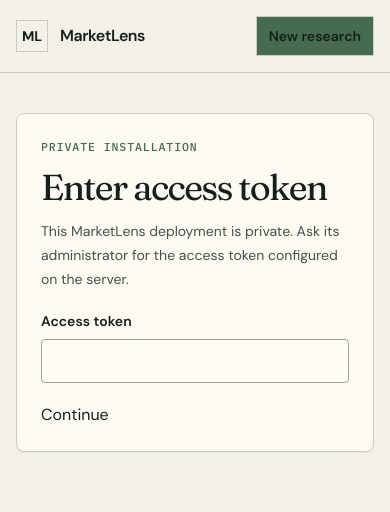
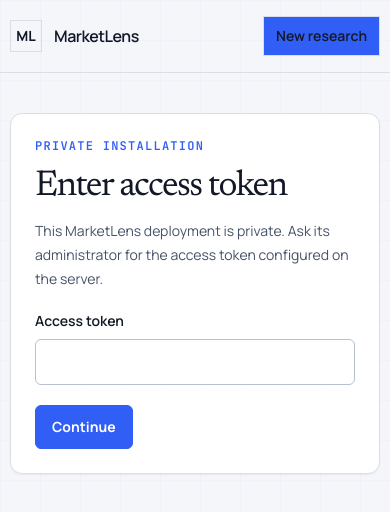
Before and after one commit to GipsyDanger-dev/MarketLens, a Next.js app in the folder apps/web/: page /access in a window 390 px wide. Shown: the top 512 px of the page. Built offline with nearby package versions, Linux system fonts and the light colour scheme.

Commit message:
style(design): establish Cobalt Ledger foundation
Replace the green editorial palette with graphite, porcelain, cobalt, and copper tokens. Move typography to optimized Next.js fonts and document the responsive visual system.

```diff
--- a/apps/web/src/app/globals.css
+++ b/apps/web/src/app/globals.css
@@ -1,87 +1,129 @@
-@import url("https://fonts.googleapis.com/css2?family=DM+Sans:opsz,wght@9..40,400..700&family=Fraunces:opsz,SOFT,WONK@9..144,0..100,0..1&family=IBM+Plex+Mono:wght@400;500&display=swap");
 @import "tailwindcss";
 
 :root {
-  --canvas: #f3f0e7;
-  --paper: #fffcf5;
-  --paper-muted: #e9e5da;
-  --ink: #16201b;
-  --ink-soft: #445149;
-  --ink-faint: #718076;
-  --rule: #c9cdc1;
-  --rule-strong: #9aa398;
-  --accent: #476b50;
-  --accent-hover: #35543e;
-  --accent-soft: #d5e0bf;
-  --accent-wash: #e8efda;
-  --success: #2f7a53;
-  --warning: #a26825;
-  --danger: #a9463d;
-  --info: #355f7a;
+  --canvas: #f4f6fa;
+  --canvas-deep: #e9edf5;
+  --paper: #ffffff;
+  --paper-muted: #f0f3f8;
+  --paper-subtle: #f7f8fb;
+  --graphite: #0b1220;
+  --midnight: #111b2e;
+  --midnight-soft: #17243a;
+  --ink: #121826;
+  --ink-soft: #465267;
+  --ink-faint: #667085;
+  --inverse: #f5f7ff;
+  --inverse-soft: #aeb9cc;
+  --rule: #d9dee8;
+  --rule-strong: #b8c1cf;
+  --accent: #315ef5;
+  --accent-hover: #2347c8;
+  --accent-soft: #dfe7ff;
+  --accent-wash: #eef2ff;
+  --copper: #b7642a;
+  --copper-soft: #f6e8dc;
+  --success: #18794e;
+  --warning: #9a5b13;
+  --danger: #b42318;
+  --danger-soft: #fff0ee;
+  --info: #2357c6;
+  --visited: #7a3e55;
   --background: var(--canvas);
   --foreground: var(--ink);
+  --shadow-sm: 0 1px 2px rgb(11 18 32 / 0.06);
+  --shadow-md: 0 14px 40px rgb(11 18 32 / 0.09);
+  --shadow-lg: 0 30px 90px rgb(4 10 22 / 0.26);
+  --ease-out-expo: cubic-bezier(0.22, 1, 0.36, 1);
 }
 
 @theme inline {
   --color-background: var(--background);
   --color-foreground: var(--foreground);
-  --font-sans: "DM Sans", sans-serif;
-  --font-mono: "IBM Plex Mono", monospace;
+  --font-sans: var(--font-manrope);
+  --font-mono: var(--font-jetbrains-mono);
 }
 
-* {
+*,
+*::before,
+*::after {
   border-color: var(--rule);
+  box-sizing: border-box;
 }
 
 html {
   background: var(--canvas);
   color-scheme: light;
   scroll-behavior: smooth;
+  scroll-padding-top: 5.5rem;
 }
 
 body {
-  background:
-    linear-gradient(to right, rgb(22 32 27 / 0.025) 1px, transparent 1px),
-    linear-gradient(to bottom, rgb(22 32 27 / 0.025) 1px, transparent 1px),
-    var(--canvas);
-  background-size: 32px 32px;
+  min-width: 320px;
+  background: var(--canvas);
   color: var(--ink);
-  font-family: "DM Sans", sans-serif;
+  font-family: var(--font-manrope), sans-serif;
+  text-rendering: optimizeLegibility;
 }
 
 ::selection {
   background: var(--accent-soft);
-  color: var(--ink);
+  color: var(--graphite);
 }
 
 a {
   color: inherit;
+  text-underline-offset: 0.2em;
 }
 
-a:visited {
-  color: #304e3a;
+.text-link:visited {
+  color: var(--visited);
 }
 
 :focus-visible {
-  outline: 2px solid var(--accent);
+  outline: 3px solid color-mix(in srgb, var(--accent) 78%, white);
   outline-offset: 3px;
 }
 
+button,
+a,
+input,
+select,
+textarea {
+  -webkit-tap-highlight-color: transparent;
+}
+
+button,
+select {
+  cursor: pointer;
+}
+
+button:disabled,
+select:disabled {
+  cursor: not-allowed;
+}
+
 .type-display {
-  font-family: "Fraunces", Georgia, serif;
-  font-variation-settings:
-    "SOFT" 30,
-    "WONK" 0;
+  font-family: var(--font-newsreader), serif;
+  font-optical-sizing: auto;
+}
+
+.type-data {
+  font-family: var(--font-jetbrains-mono), monospace;
+  font-variant-numeric: tabular-nums;
 }
 
 .app-shell {
-  min-height: 100vh;
-  background: var(--canvas);
+  min-height: 100svh;
+  background:
+    linear-gradient(90deg, rgb(49 94 245 / 0.025) 1px, transparent 1px),
+    linear-gradient(rgb(49 94 245 / 0.025) 1px, transparent 1px),
+    var(--canvas);
+  background-size: 40px 40px;
   color: var(--ink);
 }
 
 .workspace-frame {
-  width: min(100% - 2rem, 80rem);
+  width: min(calc(100% - 2rem), 88rem);
   margin-inline: auto;
 }
 
@@ -91,62 +133,154 @@
 
 .eyebrow {
   color: var(--accent);
-  font-family: "IBM Plex Mono", monospace;
-  font-size: 0.72rem;
-  font-weight: 500;
-  letter-spacing: 0.08em;
+  font-family: var(--font-jetbrains-mono), monospace;
+  font-size: 0.75rem;
+  font-weight: 600;
+  letter-spacing: 0.105em;
+  line-height: 1.4;
   text-transform: uppercase;
 }
 
+.eyebrow-inverse {
+  color: #8fa8ff;
+}
+
 .paper-panel {
-  background: rgb(255 252 245 / 0.88);
+  background: rgb(255 255 255 / 0.96);
   border: 1px solid var(--rule);
-  border-radius: 0.5rem;
-  box-shadow: 0 1px 0 rgb(22 32 27 / 0.05);
+  border-radius: 0.75rem;
+  box-shadow: var(--shadow-sm);
+}
+
+.elevated-panel {
+  background: var(--paper);
+  border: 1px solid var(--rule);
+  border-radius: 1.125rem;
+  box-shadow: var(--shadow-md);
 }
 
 .data-label {
   color: var(--ink-faint);
-  font-family: "IBM Plex Mono", monospace;
-  font-size: 0.69rem;
-  letter-spacing: 0.055em;
+  font-family: var(--font-jetbrains-mono), monospace;
+  font-size: 0.72rem;
+  font-weight: 600;
+  letter-spacing: 0.07em;
+  line-height: 1.45;
   text-transform: uppercase;
 }
 
 .ui-input {
-  min-height: 2.75rem;
+  min-height: 2.875rem;
   width: 100%;
   border: 1px solid var(--rule-strong);
-  border-radius: 0.25rem;
+  border-radius: 0.375rem;
   background: var(--paper);
   color: var(--ink);
-  padding: 0.625rem 0.75rem;
+  padding: 0.65rem 0.8rem;
   font-size: 0.9375rem;
   transition:
-    border-color 150ms ease,
-    box-shadow 150ms ease;
+    border-color 180ms ease,
+    box-shadow 180ms ease,
+    background-color 180ms ease;
+}
+
+.ui-input::placeholder {
+  color: #8a94a6;
 }
 
 .ui-input:hover {
-  border-color: var(--ink-soft);
+  border-color: #8792a5;
 }
 
 .ui-input:focus {
   border-color: var(--accent);
-  box-shadow: 0 0 0 3px rgb(71 107 80 / 0.14);
+  box-shadow: 0 0 0 4px rgb(49 94 245 / 0.13);
   outline: none;
+}
+
+.ui-button {
+  display: inline-flex;
+  min-height: 2.75rem;
+  align-items: center;
+  justify-content: center;
+  border: 1px solid var(--accent);
+  border-radius: 0.375rem;
+  background: var(--accent);
+  color: white;
+  padding: 0.65rem 1rem;
+  font-size: 0.875rem;
+  font-weight: 700;
+  transition:
+    background-color 180ms ease,
+    border-color 180ms ease,
+    transform 120ms ease,
+    box-shadow 180ms ease;
+}
+
+.ui-button:hover {
+  border-color: var(--accent-hover);
+  background: var(--accent-hover);
+  box-shadow: 0 8px 22px rgb(49 94 245 / 0.2);
+}
+
+.ui-button:active {
+  transform: translateY(1px);
+}
+
+.ui-button:disabled {
+  opacity: 0.5;
+}
+
+.status-pill {
+  display: inline-flex;
+  min-height: 1.75rem;
+  align-items: center;
+  gap: 0.4rem;
+  border: 1px solid currentColor;
+  border-radius: 999px;
+  padding-inline: 0.65rem;
+  font-family: var(--font-jetbrains-mono), monospace;
+  font-size: 0.68rem;
+  font-weight: 700;
+  letter-spacing: 0.06em;
+  text-transform: uppercase;
+}
+
+.status-dot {
+  width: 0.42rem;
+  height: 0.42rem;
+  border-radius: 999px;
+  background: currentColor;
+}
+
+.dark-grid {
+  background:
+    radial-gradient(circle at 76% 4%, rgb(49 94 245 / 0.28), transparent 30rem),
+    linear-gradient(90deg, rgb(143 168 255 / 0.055) 1px, transparent 1px),
+    linear-gradient(rgb(143 168 255 / 0.055) 1px, transparent 1px),
+    var(--graphite);
+  background-size: auto, 56px 56px, 56px 56px, auto;
+}
+
+.fine-scrollbar {
+  scrollbar-color: var(--rule-strong) transparent;
+  scrollbar-width: thin;
 }
 
 @media (prefers-reduced-motion: no-preference) {
   .enter-reveal {
-    animation: enter-reveal 400ms ease-out both;
+    animation: enter-reveal 520ms var(--ease-out-expo) both;
+  }
+
+  .enter-reveal-delay {
+    animation: enter-reveal 520ms 120ms var(--ease-out-expo) both;
   }
 }
 
 @keyframes enter-reveal {
   from {
     opacity: 0;
-    transform: translateY(8px);
+    transform: translateY(14px);
   }
 
   to {
@@ -154,3 +288,24 @@
     transform: translateY(0);
   }
 }
+
+@media (max-width: 640px) {
+  .workspace-frame {
+    width: min(calc(100% - 1.25rem), 88rem);
+  }
+}
+
+@media (prefers-reduced-motion: reduce) {
+  html {
+    scroll-behavior: auto;
+  }
+
+  *,
+  *::before,
+  *::after {
+    animation-duration: 0.01ms !important;
+    animation-iteration-count: 1 !important;
+    scroll-behavior: auto !important;
+    transition-duration: 0.01ms !important;
+  }
+}
--- a/apps/web/src/app/layout.tsx
+++ b/apps/web/src/app/layout.tsx
@@ -1,7 +1,27 @@
 import type { Metadata } from "next";
+import { JetBrains_Mono, Manrope, Newsreader } from "next/font/google";
 import type { ReactNode } from "react";
 import "maplibre-gl/dist/maplibre-gl.css";
 import "./globals.css";
+
+const manrope = Manrope({
+  display: "swap",
+  subsets: ["latin"],
+  variable: "--font-manrope",
+});
+
+const newsreader = Newsreader({
+  axes: ["opsz"],
+  display: "swap",
+  subsets: ["latin"],
+  variable: "--font-newsreader",
+});
+
+const jetBrainsMono = JetBrains_Mono({
+  display: "swap",
+  subsets: ["latin"],
+  variable: "--font-jetbrains-mono",
+});
 
 export const metadata: Metadata = {
   title: {
@@ -30,7 +50,10 @@
   children,
 }: Readonly<{ children: ReactNode }>) {
   return (
-    <html lang="en" className="h-full antialiased">
+    <html
+      lang="en"
+      className={`${manrope.variable} ${newsreader.variable} ${jetBrainsMono.variable} h-full antialiased`}
+    >
       <body className="min-h-full flex flex-col bg-[var(--canvas)]">
         {children}
       </body>
```
Also changed, not shown: 1 other file (tests, documents, lock files or other folders).
